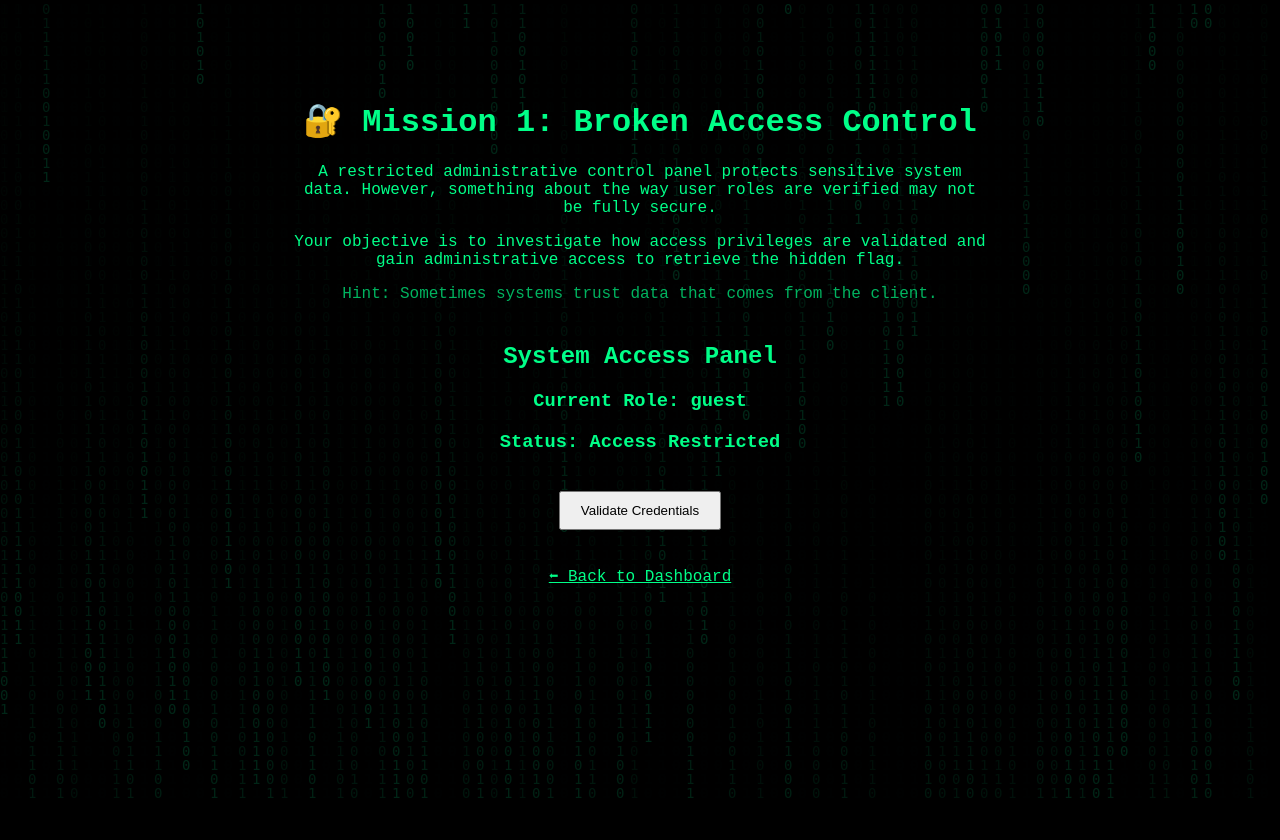
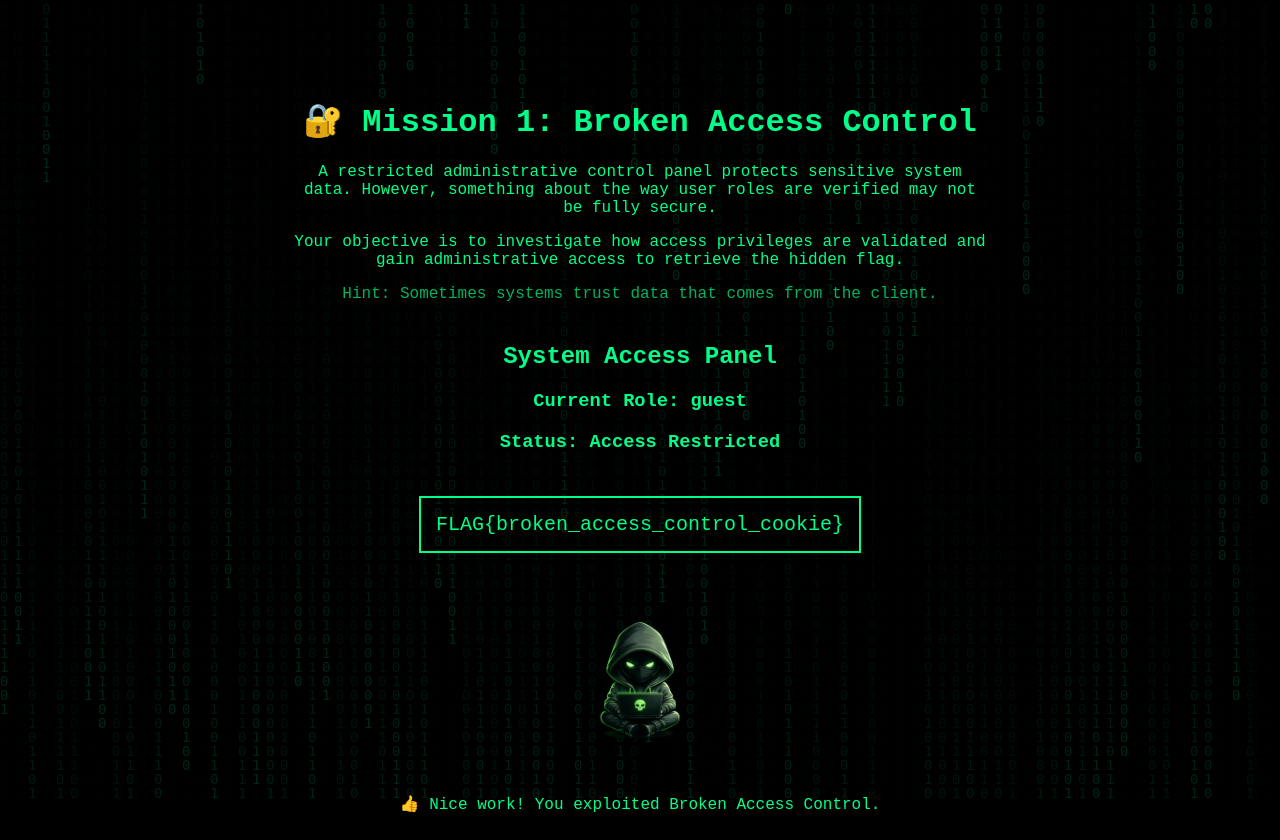
Before and after one commit to pavanmayamandiram-dotcom/ctf-web-challenge, a Flask app: page /game1 in a window 1280 px wide. Shown: the top 840 px of the page. Before the commit the page ends 798 px from the top, so only its background shows below. Run offline with Flask 3, Linux system fonts and the light colour scheme.

Commit message:
fixed flag submission visibility

```diff
--- a/templates/game1.html
+++ b/templates/game1.html
@@ -29,17 +29,17 @@ Hint: Sometimes systems trust data that comes from the client.
 
 </div>
 
+
 <h2>System Access Panel</h2>
 
 <h3>Current Role: {{ role }}</h3>
 <h3>Status: {{ message }}</h3>
 
 
-{% if role == "admin" %}
-
 <div style="margin-top:25px; padding:15px; border:2px solid #00ff88; display:inline-block; font-size:20px;">
 FLAG{broken_access_control_cookie}
 </div>
+
 
 <div style="margin-top:40px;">
 <img src="{{ url_for('static', filename='images/hacker.png') }}" style="width:120px;">
@@ -84,15 +84,6 @@ Submit Answer
 
 </div>
 
-{% else %}
-
-<form method="POST">
-<button style="padding:10px 20px; margin-top:20px;">
-Validate Credentials
-</button>
-</form>
-
-{% endif %}
 
 <br><br>
 <a href="/dashboard" style="color:#00ff88;">⬅ Back to Dashboard</a>
```
